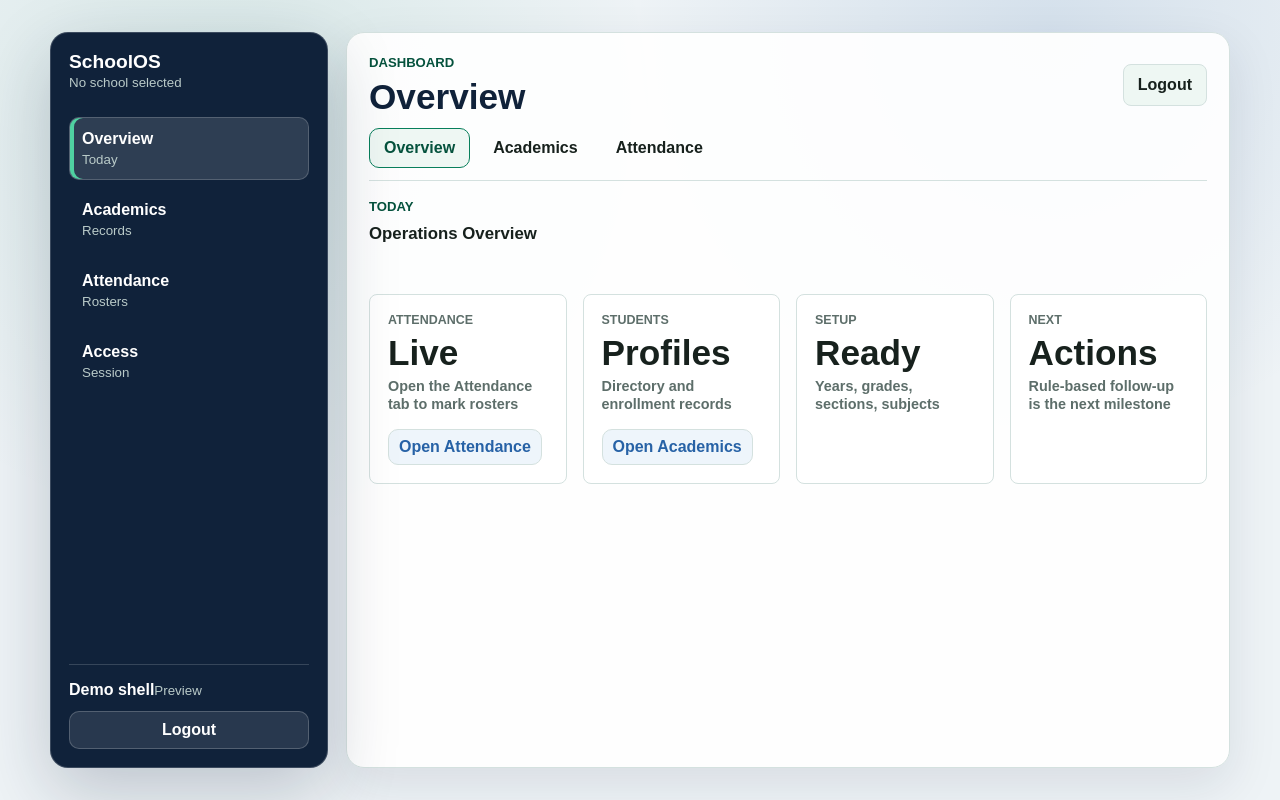
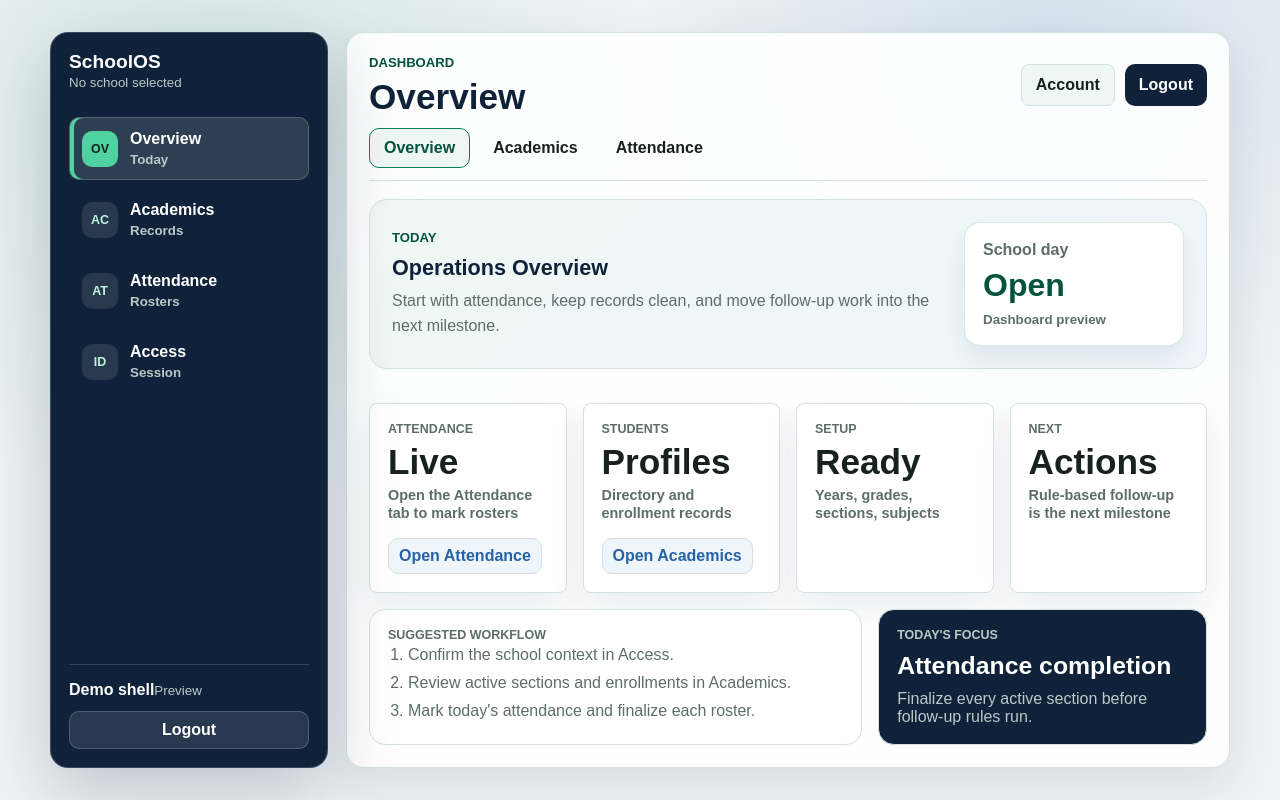
Before and after one commit to AimanSiddiqui/schoolOS, a Next.js app in the folder frontend/: page / in a window 1280 px wide. Both pictures are taken after a click on the button "View dashboard shell". Built offline with nearby package versions, Linux system fonts and the light colour scheme; no server answers.

Commit message:
Polish dashboard navigation design

```diff
--- a/frontend/app/globals.css
+++ b/frontend/app/globals.css
@@ -964,14 +964,38 @@ button.record-row {
 
 .side-nav button {
   display: grid;
+  grid-template-columns: 38px minmax(0, 1fr);
+  gap: 10px;
+  align-items: center;
+  padding: 12px;
+}
+
+.nav-icon {
+  display: grid;
+  width: 36px;
+  height: 36px;
+  place-items: center;
+  border-radius: 10px;
+  background: rgb(255 255 255 / 10%);
+  color: #bff3df;
+  font-size: 0.78rem;
+  font-weight: 900;
+}
+
+.nav-copy {
+  display: grid;
   gap: 4px;
-  padding: 12px;
 }
 
 .side-nav button.active {
   border-color: rgb(255 255 255 / 18%);
   background: rgb(255 255 255 / 13%);
   box-shadow: inset 4px 0 0 #4fd1a1;
+}
+
+.side-nav button.active .nav-icon {
+  background: #4fd1a1;
+  color: #08251b;
 }
 
 .side-nav button:hover {
@@ -990,16 +1014,6 @@ button.record-row {
 }
 
 .side-nav small {
-  color: #b9cac8;
-}
-
-.dashboard-sidebar .brand-mark,
-.dashboard-sidebar .sidebar-session span {
-  color: #ffffff;
-}
-
-.dashboard-sidebar .sidebar-brand small,
-.dashboard-sidebar .sidebar-session small {
   color: #b9cac8;
 }
 
@@ -1022,6 +1036,18 @@ button.record-row {
   font-weight: 800;
 }
 
+.logout-top-button {
+  min-height: 42px;
+  border: 0;
+  border-radius: 10px;
+  padding: 9px 14px;
+  background: var(--ink);
+  color: #ffffff;
+  cursor: pointer;
+  font: inherit;
+  font-weight: 800;
+}
+
 .dashboard-topbar {
   display: flex;
   align-items: center;
@@ -1034,6 +1060,12 @@ button.record-row {
   margin-bottom: 0;
   color: var(--ink);
   font-size: 2.2rem;
+}
+
+.topbar-actions {
+  display: flex;
+  flex-wrap: wrap;
+  gap: 10px;
 }
 
 .dashboard-tabs {
@@ -1050,9 +1082,110 @@ button.record-row {
   font-weight: 800;
 }
 
+.dashboard-content {
+  min-height: 420px;
+}
+
 .dashboard-overview {
   display: grid;
   gap: 16px;
+}
+
+.overview-hero-panel {
+  display: grid;
+  grid-template-columns: minmax(0, 1fr) 220px;
+  gap: 18px;
+  align-items: center;
+  border: 1px solid var(--line);
+  border-radius: 18px;
+  padding: 22px;
+  background:
+    linear-gradient(135deg, rgb(238 247 243 / 92%), rgb(238 245 251 / 92%)), var(--surface);
+}
+
+.overview-hero-panel h2 {
+  margin-bottom: 8px;
+  color: var(--ink);
+  font-size: 1.35rem;
+}
+
+.overview-hero-panel p:last-child {
+  margin-bottom: 0;
+  color: var(--muted);
+  line-height: 1.55;
+}
+
+.school-day-card {
+  border: 1px solid rgb(8 127 91 / 16%);
+  border-radius: 16px;
+  padding: 18px;
+  background: #ffffff;
+  box-shadow: 0 12px 26px rgb(16 34 58 / 8%);
+}
+
+.school-day-card span,
+.school-day-card small {
+  display: block;
+  color: var(--muted);
+  font-weight: 800;
+}
+
+.school-day-card strong {
+  display: block;
+  margin: 8px 0;
+  color: var(--accent-dark);
+  font-size: 2rem;
+}
+
+.premium-card {
+  box-shadow: 0 14px 34px rgb(16 34 58 / 8%);
+}
+
+.operations-grid {
+  display: grid;
+  grid-template-columns: 1.2fr 0.8fr;
+  gap: 16px;
+}
+
+.ops-panel {
+  border: 1px solid var(--line);
+  border-radius: 16px;
+  padding: 18px;
+  background: var(--surface);
+}
+
+.ops-panel ol {
+  display: grid;
+  gap: 10px;
+  margin: 0;
+  padding-left: 20px;
+  color: var(--muted);
+}
+
+.accent-panel {
+  background: var(--ink);
+  color: #ffffff;
+}
+
+.accent-panel .small-label,
+.accent-panel span {
+  color: #b9cac8;
+}
+
+.accent-panel strong {
+  display: block;
+  margin: 10px 0;
+  font-size: 1.55rem;
+}
+
+.dashboard-sidebar .brand-mark,
+.dashboard-sidebar .sidebar-session span {
+  color: #ffffff;
+}
+
+.dashboard-sidebar .sidebar-brand small,
+.dashboard-sidebar .sidebar-session small {
+  color: #b9cac8;
 }
 
 @keyframes panelFloat {
@@ -1101,7 +1234,9 @@ button.record-row {
 
   .landing-hero,
   .login-shell,
-  .dashboard-shell {
+  .dashboard-shell,
+  .overview-hero-panel,
+  .operations-grid {
     grid-template-columns: 1fr;
   }
 
--- a/frontend/app/ui/app-workspace.tsx
+++ b/frontend/app/ui/app-workspace.tsx
@@ -27,11 +27,11 @@ type SessionPayload = {
 type AppStage = "landing" | "login" | "dashboard";
 type DashboardView = "overview" | "academics" | "attendance" | "access";
 
-const dashboardViews: { id: DashboardView; label: string; detail: string }[] = [
-  { id: "overview", label: "Overview", detail: "Today" },
-  { id: "academics", label: "Academics", detail: "Records" },
-  { id: "attendance", label: "Attendance", detail: "Rosters" },
-  { id: "access", label: "Access", detail: "Session" },
+const dashboardViews: { id: DashboardView; label: string; detail: string; icon: string }[] = [
+  { id: "overview", label: "Overview", detail: "Today", icon: "OV" },
+  { id: "academics", label: "Academics", detail: "Records", icon: "AC" },
+  { id: "attendance", label: "Attendance", detail: "Rosters", icon: "AT" },
+  { id: "access", label: "Access", detail: "Session", icon: "ID" },
 ];
 
 async function apiRequest<T>(path: string, init?: RequestInit): Promise<T> {
@@ -211,8 +211,11 @@ export function AppWorkspace() {
               className={dashboardView === view.id ? "active" : ""}
               onClick={() => setDashboardView(view.id)}
             >
+              <span className="nav-icon">{view.icon}</span>
+              <span className="nav-copy">
                 <span>{view.label}</span>
                 <small>{view.detail}</small>
+              </span>
             </button>
           ))}
         </nav>
@@ -234,9 +237,18 @@ export function AppWorkspace() {
             <p className="eyebrow">Dashboard</p>
             <h1>{dashboardViews.find((view) => view.id === dashboardView)?.label}</h1>
           </div>
-          <button className="secondary-button" type="button" onClick={logout}>
+          <div className="topbar-actions">
+            <button
+              className="secondary-button"
+              type="button"
+              onClick={() => setDashboardView("access")}
+            >
+              Account
+            </button>
+            <button className="logout-top-button" type="button" onClick={logout}>
               Logout
             </button>
+          </div>
         </header>
 
         <div className="dashboard-tabs" role="tablist" aria-label="Dashboard tabs">
@@ -255,14 +267,27 @@ export function AppWorkspace() {
           ))}
         </div>
 
+        <div className="dashboard-content" key={dashboardView}>
           {dashboardView === "overview" ? (
             <section className="dashboard-overview" aria-labelledby="dashboard-overview-heading">
+              <div className="overview-hero-panel">
                 <div>
                   <p className="eyebrow">Today</p>
                   <h2 id="dashboard-overview-heading">Operations Overview</h2>
+                  <p>
+                    Start with attendance, keep records clean, and move follow-up work into the next
+                    milestone.
+                  </p>
                 </div>
+                <section className="school-day-card" aria-label="School day status">
+                  <span>School day</span>
+                  <strong>Open</strong>
+                  <small>{session?.current_school?.name ?? "Dashboard preview"}</small>
+                </section>
+              </div>
+
               <div className="overview-grid">
-              <section className="metric-panel">
+                <section className="metric-panel premium-card">
                   <p className="small-label">Attendance</p>
                   <strong>Live</strong>
                   <span>Open the Attendance tab to mark rosters</span>
@@ -274,7 +299,7 @@ export function AppWorkspace() {
                     Open Attendance
                   </button>
                 </section>
-              <section className="metric-panel">
+                <section className="metric-panel premium-card">
                   <p className="small-label">Students</p>
                   <strong>Profiles</strong>
                   <span>Directory and enrollment records</span>
@@ -286,15 +311,31 @@ export function AppWorkspace() {
                     Open Academics
                   </button>
                 </section>
-              <section className="metric-panel">
+                <section className="metric-panel premium-card">
                   <p className="small-label">Setup</p>
                   <strong>Ready</strong>
                   <span>Years, grades, sections, subjects</span>
                 </section>
-              <section className="metric-panel">
+                <section className="metric-panel premium-card">
                   <p className="small-label">Next</p>
                   <strong>Actions</strong>
                   <span>Rule-based follow-up is the next milestone</span>
+                </section>
+              </div>
+
+              <div className="operations-grid">
+                <section className="ops-panel">
+                  <p className="small-label">Suggested Workflow</p>
+                  <ol>
+                    <li>Confirm the school context in Access.</li>
+                    <li>Review active sections and enrollments in Academics.</li>
+                    <li>Mark today&apos;s attendance and finalize each roster.</li>
+                  </ol>
+                </section>
+                <section className="ops-panel accent-panel">
+                  <p className="small-label">Today&apos;s Focus</p>
+                  <strong>Attendance completion</strong>
+                  <span>Finalize every active section before follow-up rules run.</span>
                 </section>
               </div>
             </section>
@@ -306,6 +347,7 @@ export function AppWorkspace() {
             <AuthWorkspace onSessionChange={handleSessionChange} />
           ) : null}
         </div>
+      </div>
     </section>
   );
 }
```
Lines whose indentation alone changed are shown as unchanged.
